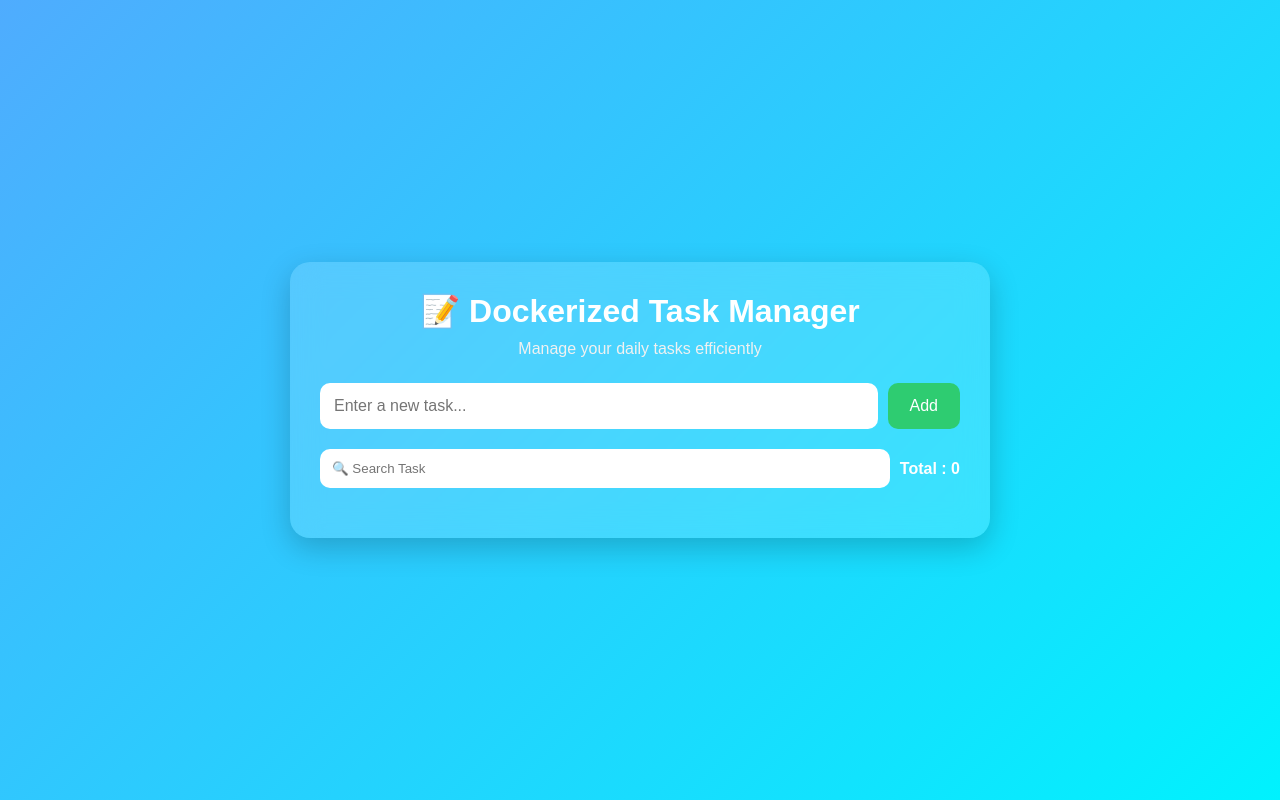
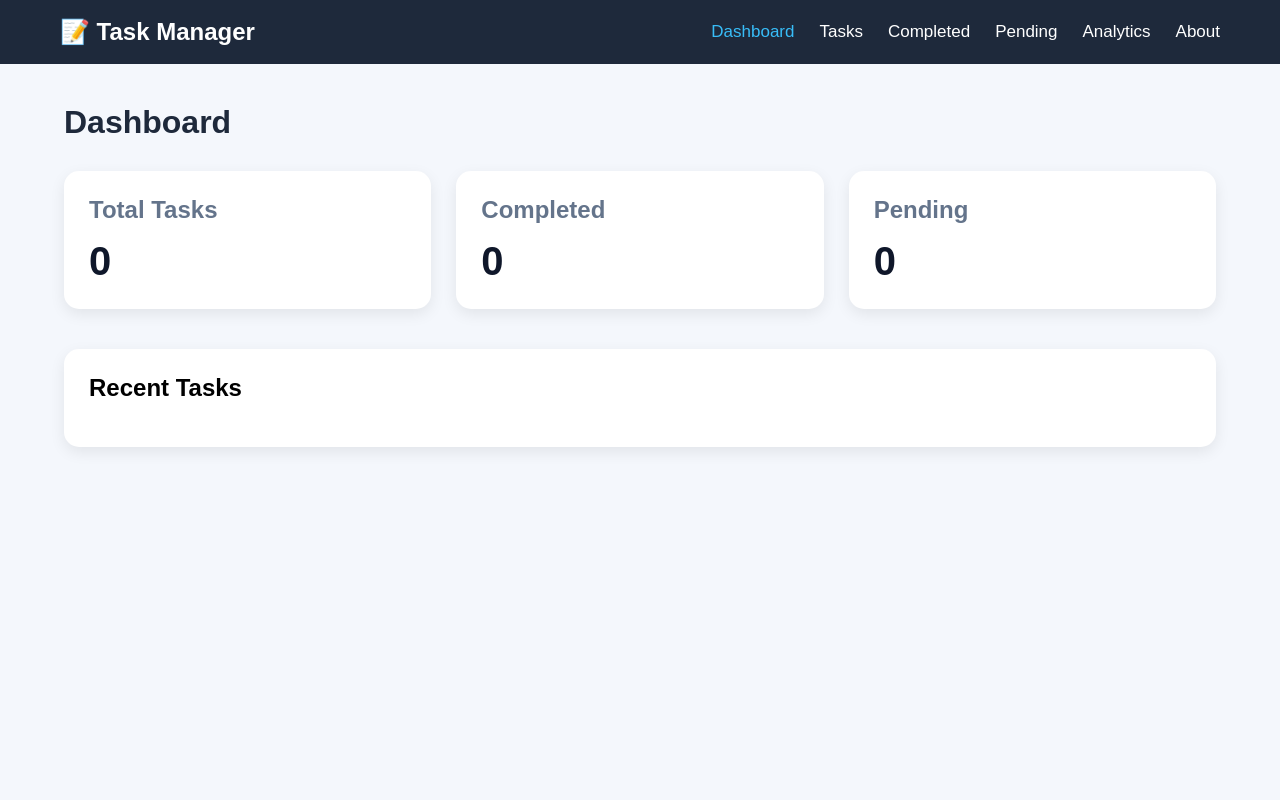
Before and after one commit to DivanshuChoudhary/task-manager, a website: page public/index.html in a window 1280 px wide. Drawn offline with Linux system fonts and the light colour scheme; files that its build step writes are made by us from their sources; no server answers.

Commit message:
new file creatd

```diff
--- a/public/index.html
+++ b/public/index.html
@@ -6,57 +6,78 @@
     <meta name="viewport" content="width=device-width, initial-scale=1.0">
     <title>Dockerized Task Manager</title>
 
-    <link rel="stylesheet" href="style.css">
+    <link rel="stylesheet" href="css/style.css">
 </head>
 
 <body>
 
+    <nav class="navbar">
+
+        <div class="logo">
+            📝 Task Manager
+        </div>
+
+        <ul>
+
+            <li><a href="index.html" class="active">Dashboard</a></li>
+
+            <li><a href="tasks.html">Tasks</a></li>
+
+            <li><a href="completed.html">Completed</a></li>
+
+            <li><a href="pending.html">Pending</a></li>
+
+            <li><a href="analytics.html">Analytics</a></li>
+
+            <li><a href="about.html">About</a></li>
+
+        </ul>
+
+    </nav>
+
     <div class="container">
 
-        <h1>📝 Dockerized Task Manager</h1>
+        <h1>Dashboard</h1>
 
-        <p class="subtitle">
-            Manage your daily tasks efficiently
-        </p>
+        <div class="cards">
 
-        <div class="task-input">
+            <div class="card">
 
-            <input
-                type="text"
-                id="taskInput"
-                placeholder="Enter a new task..."
-            >
+                <h2>Total Tasks</h2>
 
-            <button id="addBtn">
-                Add
-            </button>
+                <h3 id="totalTasks">0</h3>
+
+            </div>
+
+            <div class="card">
+
+                <h2>Completed</h2>
+
+                <h3 id="completedTasks">0</h3>
+
+            </div>
+
+            <div class="card">
+
+                <h2>Pending</h2>
+
+                <h3 id="pendingTasks">0</h3>
+
+            </div>
 
         </div>
 
-        <div class="top-bar">
+        <div class="recent">
 
-            <input
-                type="text"
-                id="searchTask"
-                placeholder="🔍 Search Task"
-            >
+            <h2>Recent Tasks</h2>
 
-            <span id="taskCount">
-                Total : 0
-            </span>
+            <ul id="recentTaskList"></ul>
 
         </div>
 
-        <ul id="taskList"></ul>
-
-        <p id="emptyMessage">
-            🎉 No Tasks Available
-        </p>
-
     </div>
 
-    <script src="script.js"></script>
+<script src="js/dashboard.js"></script>
 
 </body>
-
 </html>
--- a/public/style.css
+++ b/public/style.css
@@ -6,166 +6,134 @@
 }
 
 body{
-    background:linear-gradient(135deg,#4facfe,#00f2fe);
-    min-height:100vh;
+    background:#f4f7fc;
+}
+
+/* Navbar */
+
+.navbar{
+    width:100%;
+    background:#1e293b;
+    color:#fff;
     display:flex;
-    justify-content:center;
+    justify-content:space-between;
     align-items:center;
+    padding:18px 60px;
+}
+
+.logo{
+    font-size:24px;
+    font-weight:bold;
+}
+
+.navbar ul{
+    display:flex;
+    list-style:none;
+}
+
+.navbar ul li{
+    margin-left:25px;
+}
+
+.navbar ul li a{
+    color:white;
+    text-decoration:none;
+    font-size:17px;
+    transition:.3s;
+}
+
+.navbar ul li a:hover,
+.navbar ul li a.active{
+    color:#38bdf8;
+}
+
+/* Main Container */
+
+.container{
+    width:90%;
+    max-width:1200px;
+    margin:40px auto;
+}
+
+.container h1{
+    margin-bottom:30px;
+    color:#1e293b;
+}
+
+/* Dashboard Cards */
+
+.cards{
+    display:grid;
+    grid-template-columns:repeat(auto-fit,minmax(250px,1fr));
+    gap:25px;
+}
+
+.card{
+    background:white;
+    border-radius:15px;
+    padding:25px;
+    box-shadow:0 5px 15px rgba(0,0,0,.08);
+    transition:.3s;
+}
+
+.card:hover{
+    transform:translateY(-8px);
+}
+
+.card h2{
+    color:#64748b;
+    margin-bottom:15px;
+}
+
+.card h3{
+    color:#0f172a;
+    font-size:40px;
+}
+
+/* Recent Tasks */
+
+.recent{
+    margin-top:40px;
+    background:white;
+    padding:25px;
+    border-radius:15px;
+    box-shadow:0 5px 15px rgba(0,0,0,.08);
+}
+
+.recent h2{
+    margin-bottom:20px;
+}
+
+.recent ul{
+    list-style:none;
+}
+
+.recent li{
+    padding:15px;
+    border-bottom:1px solid #ddd;
+}
+
+.recent li:last-child{
+    border-bottom:none;
+}
+
+/* Mobile */
+
+@media(max-width:768px){
+
+.navbar{
+    flex-direction:column;
     padding:20px;
 }
 
-.container{
-    width:100%;
-    max-width:700px;
-    background:rgba(255,255,255,.15);
-    backdrop-filter:blur(15px);
-    border-radius:20px;
-    padding:30px;
-    box-shadow:0 10px 30px rgba(0,0,0,.2);
+.navbar ul{
+    flex-wrap:wrap;
+    justify-content:center;
+    margin-top:15px;
 }
 
-h1{
-    text-align:center;
-    color:white;
-    margin-bottom:10px;
-}
-
-.subtitle{
-    text-align:center;
-    color:#f1f1f1;
-    margin-bottom:25px;
-}
-
-.task-input{
-    display:flex;
-    gap:10px;
-    margin-bottom:20px;
-}
-
-.task-input input{
-    flex:1;
-    padding:14px;
-    border:none;
-    border-radius:10px;
-    font-size:16px;
-    outline:none;
-}
-
-.task-input button{
-    padding:14px 22px;
-    border:none;
-    border-radius:10px;
-    background:#2ecc71;
-    color:white;
-    cursor:pointer;
-    font-size:16px;
-    transition:.3s;
-}
-
-.task-input button:hover{
-    background:#27ae60;
-}
-
-.top-bar{
-    display:flex;
-    justify-content:space-between;
-    gap:10px;
-    margin-bottom:20px;
-}
-
-.top-bar input{
-    flex:1;
-    padding:12px;
-    border:none;
-    border-radius:10px;
-    outline:none;
-}
-
-#taskCount{
-    color:white;
-    font-weight:bold;
-    display:flex;
-    align-items:center;
-}
-
-#taskList{
-    list-style:none;
-}
-
-#taskList li{
-    background:white;
-    margin-bottom:15px;
-    border-radius:12px;
-    padding:15px;
-    display:flex;
-    justify-content:space-between;
-    align-items:center;
-    animation:fade .4s;
-}
-
-.task-actions{
-    display:flex;
-    gap:8px;
-}
-
-.task-actions button{
-    border:none;
-    color:white;
-    padding:8px 12px;
-    border-radius:8px;
-    cursor:pointer;
-}
-
-.complete-btn{
-    background:#2ecc71;
-}
-
-.edit-btn{
-    background:#f39c12;
-}
-
-.delete-btn{
-    background:#e74c3c;
-}
-
-.completed{
-    text-decoration:line-through;
-    color:gray;
-}
-
-#emptyMessage{
-    text-align:center;
-    color:white;
-    margin-top:20px;
-    display:none;
-}
-
-@keyframes fade{
-
-    from{
-        opacity:0;
-        transform:translateY(-10px);
-    }
-
-    to{
-        opacity:1;
-        transform:translateY(0);
-    }
-
-}
-
-@media(max-width:600px){
-
-.task-input{
-    flex-direction:column;
-}
-
-.top-bar{
-    flex-direction:column;
-}
-
-#taskCount{
-    justify-content:center;
+.navbar ul li{
+    margin:8px;
 }
 
 }
```
Also changed, not shown: public/dashboard.js (added, +37 -0 lines).
